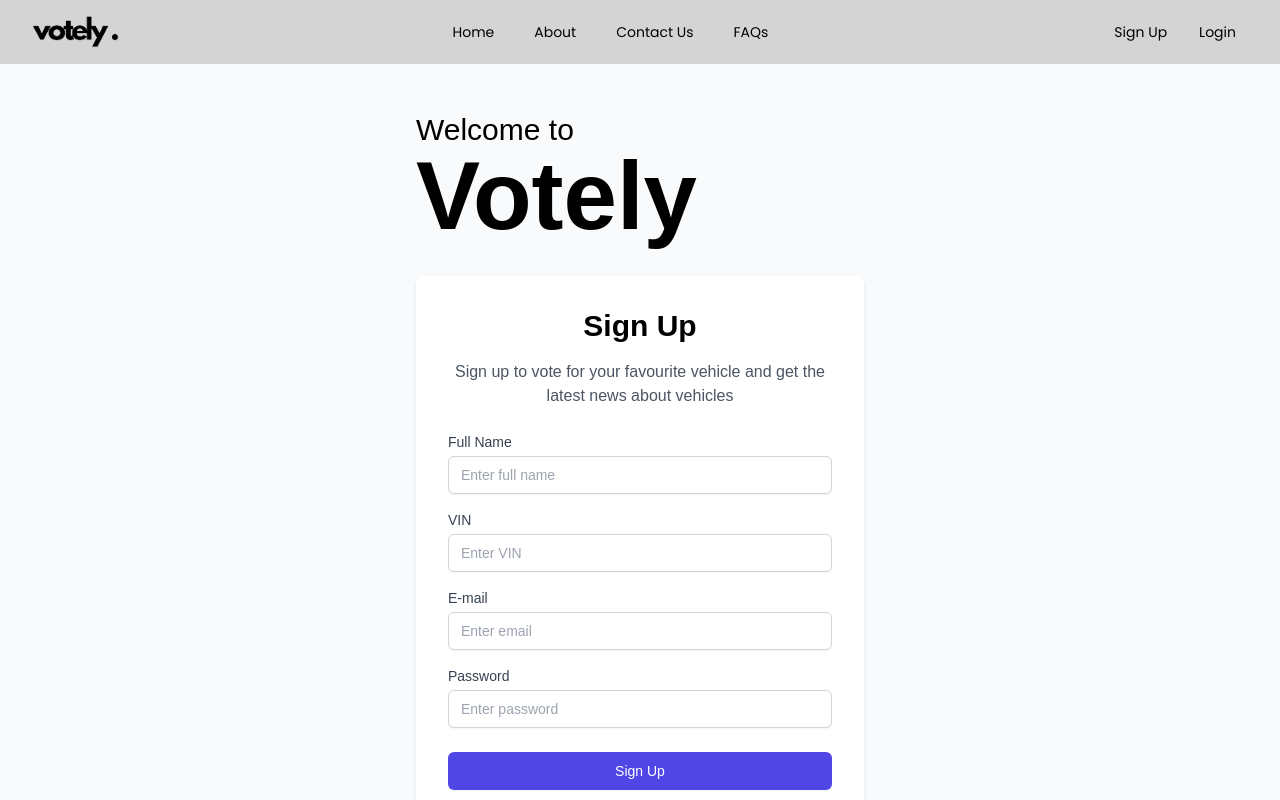
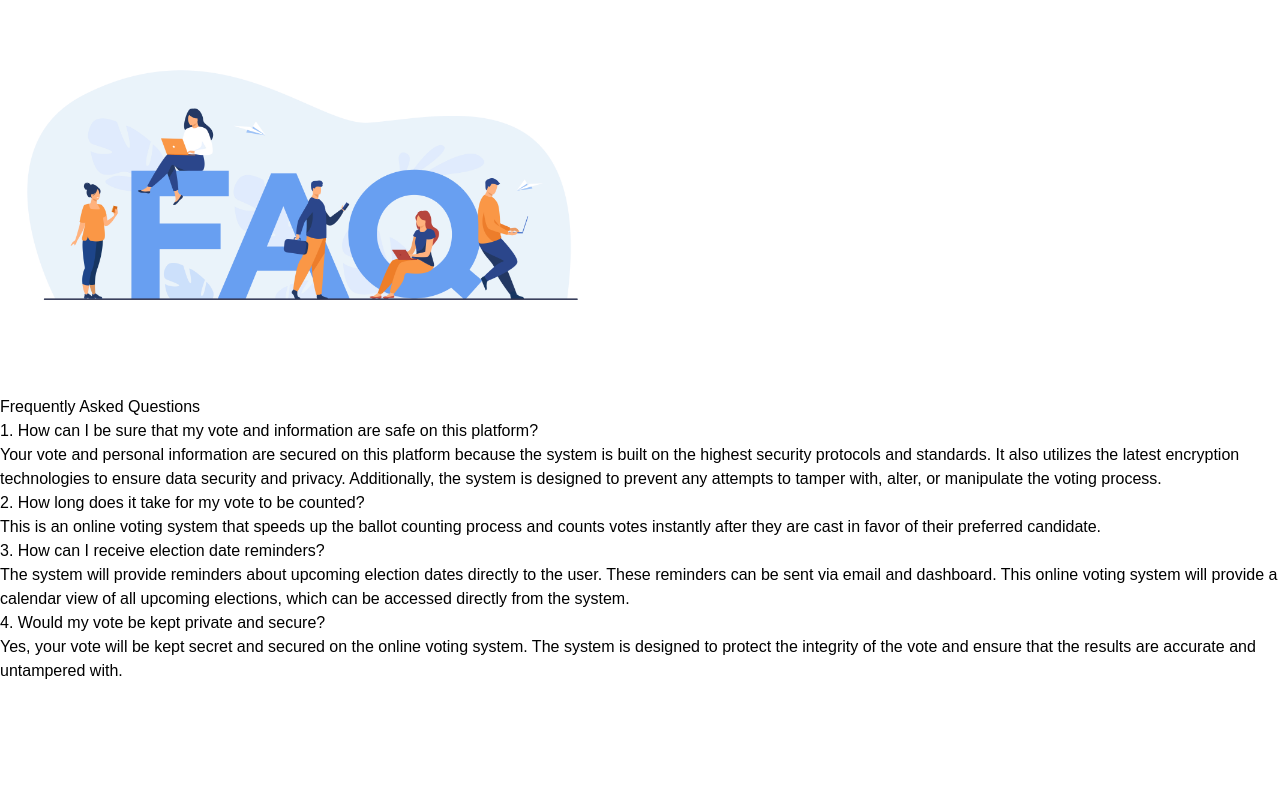
Before and after one commit to udithayeshmantha/Votely-E-voting-system, a React (Create React App) app: page /login in a window 1280 px wide. Shown: the top 800 px of the page. Built offline with nearby package versions, Linux system fonts and the light colour scheme.

Commit message:
Add FAQ page and temporarily comment out routing in App component

```diff
--- a/src/App.js
+++ b/src/App.js
@@ -5,20 +5,22 @@ import SignIn from "./pages/SignIn";
 import Login from "./pages/Login";
 import "./styles/App.css";
 import Footer from "./components/Footer";
+import FAQ from "./pages/FAQ";
 
 function App() {
   return (
-    <Router>
-      <Navbar />
+    // <Router>
+    //   <Navbar />
 
-      <Routes>
-        <Route path="/" element={<Home />} />
-        <Route path="/signin" element={<SignIn />} />
-        <Route path="/login" element={<Login />} />
-      </Routes>
-      <Footer />
+    //   <Routes>
+    //     <Route path="/" element={<Home />} />
+    //     <Route path="/signin" element={<SignIn />} />
+    //     <Route path="/login" element={<Login />} />
+    //   </Routes>
+    //   <Footer />
 
-    </Router>
+    // </Router>
+    <FAQ />
   );
 }
 
--- /dev/null
+++ b/src/pages/FAQ.js
@@ -0,0 +1,47 @@
+import React from 'react'
+import FAQImage from "../assets/image.jpg";
+
+const FAQ = () => {
+  return (
+
+    <div>
+
+        <div style={{ textAlign: "center", marginBottom: "20px" }}>
+        <img
+          src={FAQImage}
+          alt="FAQ Illustration"
+          style={{ width: "100%", maxWidth: "600px", height: "auto" }}
+        />
+        </div>
+            <h1>Frequently Asked Questions</h1>
+
+            <div>
+                <h3>1. How can I be sure that my vote and information are safe on this platform?</h3>
+                <p>
+                    Your vote and personal information are secured on this platform because the system is built on the highest security protocols and standards. It also utilizes the latest encryption technologies to ensure data security and privacy. Additionally, the system is designed to prevent any attempts to tamper with, alter, or manipulate the voting process.
+                </p>
+            </div>
+            <div>
+                <h3>2. How long does it take for my vote to be counted?</h3>
+                <p>
+                    This is an online voting system that speeds up the ballot counting process and counts votes instantly after they are cast in favor of their preferred candidate.
+                </p>
+            </div>
+            <div>
+                <h3>3. How can I receive election date reminders?</h3>
+                <p>
+                    The system will provide reminders about upcoming election dates directly to the user. These reminders can be sent via email and dashboard. This online voting system will provide a calendar view of all upcoming elections, which can be accessed directly from the system.
+                </p>
+            </div>
+            <div>
+                <h3>4. Would my vote be kept private and secure?</h3>
+                <p>
+                    Yes, your vote will be kept secret and secured on the online voting system. The system is designed to protect the integrity of the vote and ensure that the results are accurate and untampered with.
+                </p>
+            </div>
+
+    </div>
+  )
+}
+
+export default FAQ
```
Also changed, not shown: src/assets/image.jpg (added).
